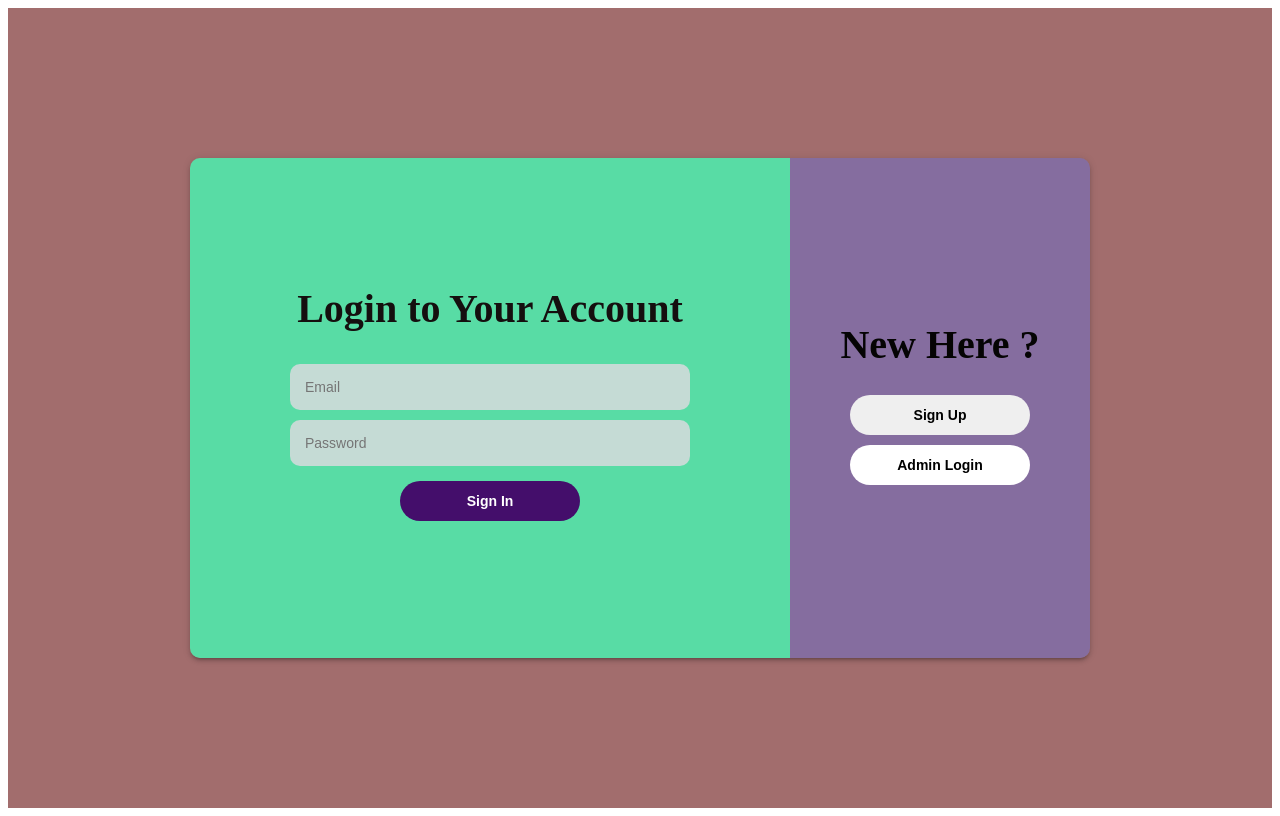
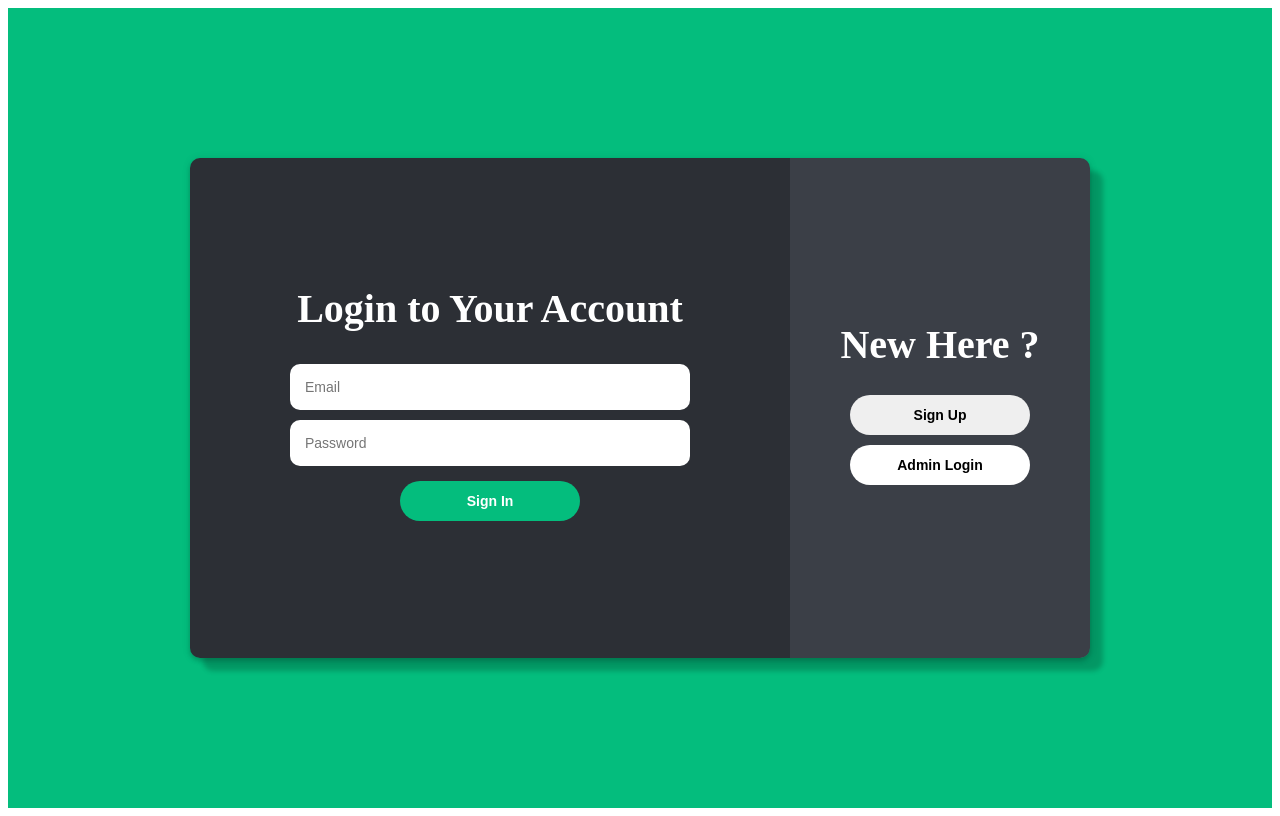
Before and after one commit to VivekKumar432/SRM-Batch-2, a React (Vite) app in the folder frontend/: page /login in a window 1280 px wide. Built offline with nearby package versions, Linux system fonts and the light colour scheme.

Commit message:
changed the UI of app

```diff
--- a/frontend/src/assets/CSS/loginPage.css
+++ b/frontend/src/assets/CSS/loginPage.css
@@ -1,7 +1,7 @@
 .login_container {
 	width: 100%;
 	min-height: 100vh;
-	background-color: #a26d6d;
+	background-color: #04bd7d;
 	display: flex;
 	align-items: center;
 	justify-content: center;
@@ -12,8 +12,7 @@
 	height: 500px;
 	display: flex;
 	border-radius: 10px;
-	box-shadow: 0px 3px 3px -2px rgb(0 0 0 / 20%),
-		0px 3px 4px 0px rgb(0 0 0 / 14%), 0px 1px 8px 0px rgb(0 0 0 / 12%);
+	box-shadow: 13px 13px 5px 0px rgb(0 0 0 / 20%), 0px 3px 4px 0px rgb(0 0 0 / 14%), 0px 1px 8px 0px rgb(0 0 0 / 12%);
 }
 
 .left {
@@ -22,10 +21,13 @@
 	flex-direction: column;
 	align-items: center;
 	justify-content: center;
-	background-color: rgb(88, 220, 165);
+	color: white;
+	background-color: #2c2f35;
 	border-top-left-radius: 10px;
 	border-bottom-left-radius: 10px;
+
 }
+
 
 .form_container {
 	display: flex;
@@ -44,7 +46,7 @@
 	width: 370px;
 	padding: 15px;
 	border-radius: 10px;
-	background-color: #c5dbd5;
+	background-color: white;
 	margin: 5px 0;
 	font-size: 14px;
 }
@@ -66,14 +68,14 @@
 	flex-direction: column;
 	align-items: center;
 	justify-content: center;
-	background-color: #856d9f;
+	background-color: #3b3f47;
 	border-top-right-radius: 10px;
 	border-bottom-right-radius: 10px;
 }
 
 .right h1 {
 	margin-top: 0;
-	color: rgb(5, 4, 4);
+	color: white;
 	font-size: 40px;
 	align-self: center;
 }
@@ -120,8 +122,12 @@
 	background-color: #e0a800;
 }
 
+.left .form_container h1{
+	color: white;
+}
+
 .green_btn {
-	background-color: #440e6b;
+	background-color: #04bd7d;
 	color: white;
 	margin: 10px;
 }
--- a/frontend/src/assets/CSS/registerPage.css
+++ b/frontend/src/assets/CSS/registerPage.css
@@ -1,7 +1,7 @@
 .signup_container {
     width: 100%;
     min-height: 100vh;
-    background-color: #70bfab;
+    background-color: #04bd7d;
     display: flex;
     align-items: center;
     justify-content: center;
@@ -12,8 +12,7 @@
     height: 500px;
     display: flex;
     border-radius: 10px;
-    box-shadow: 0px 3px 3px -2px rgb(0 0 0 / 20%),
-        0px 3px 4px 0px rgb(0 0 0 / 14%), 0px 1px 8px 0px rgb(0 0 0 / 12%);
+    box-shadow: 13px 13px 5px 0px rgb(0 0 0 / 20%), 0px 3px 4px 0px rgb(0 0 0 / 14%), 0px 1px 8px 0px rgb(0 0 0 / 12%);
 }
 
 .left {
@@ -22,14 +21,14 @@
     flex-direction: column;
     align-items: center;
     justify-content: center;
-    background-color: #85729a;
+    background-color: #2c2f35;
     border-top-left-radius: 10px;
     border-bottom-left-radius: 10px;
 }
 
 .left h1 {
     margin-top: 0;
-    color: rgb(21, 15, 15);
+    color: white;
     font-size: 35px;
     align-self: center;
 }
@@ -44,6 +43,9 @@
     border-top-right-radius: 10px;
     border-bottom-right-radius: 10px;
 }
+.right h1{
+    color:white;
+}
 
 .form_container {
     display: flex;
@@ -52,6 +54,7 @@
 }
 
 .form_container h1 {
+    color: white;
     font-size: 40px;
     margin-top: 0;
 }
@@ -62,7 +65,7 @@
     width: 370px;
     padding: 15px;
     border-radius: 10px;
-    background-color: #edf5f3;
+    background-color: white;
     margin: 5px 0;
     font-size: 14px;
 }
@@ -120,7 +123,8 @@
     border: none;
     outline: none;
     padding: 12px 0;
-    background-color: #8763b1;
+    background-color: #04bd7d;
+    color: white;
     border-radius: 20px;
     width: 180px;
     font-weight: bold;
--- a/frontend/src/components/Admin/style.module.css
+++ b/frontend/src/components/Admin/style.module.css
@@ -1,7 +1,7 @@
 .login_container {
 	width: 100%;
 	min-height: 100vh;
-	background-color: #22a49d;
+	background-color: #04bd7d;
 	display: flex;
 	align-items: center;
 	justify-content: center;
@@ -12,8 +12,7 @@
 	height: 500px;
 	display: flex;
 	border-radius: 10px;
-	box-shadow: 0px 3px 3px -2px rgb(0 0 0 / 20%),
-		0px 3px 4px 0px rgb(0 0 0 / 14%), 0px 1px 8px 0px rgb(0 0 0 / 12%);
+	box-shadow: 13px 13px 5px 0px rgb(0 0 0 / 20%), 0px 3px 4px 0px rgb(0 0 0 / 14%), 0px 1px 8px 0px rgb(0 0 0 / 12%);
 }
 
 .left {
@@ -22,7 +21,7 @@
 	flex-direction: column;
 	align-items: center;
 	justify-content: center;
-	background-color: rgb(176, 137, 137);
+	background-color: #2c2f35;
 	border-top-left-radius: 10px;
 	border-bottom-left-radius: 10px;
 }
@@ -34,6 +33,7 @@
 }
 
 .form_container h1 {
+	color:white;
 	font-size: 40px;
 	margin-top: 0;
 }
@@ -66,14 +66,14 @@
 	flex-direction: column;
 	align-items: center;
 	justify-content: center;
-	background-color: #605b66;
+	background-color: #3b3f47;
 	border-top-right-radius: 10px;
 	border-bottom-right-radius: 10px;
 }
 
 .right h1 {
 	margin-top: 0;
-	color: rgb(22, 18, 18);
+	color: white;
 	font-size: 40px;
 	align-self: center;
 }
@@ -105,7 +105,7 @@
 	font-weight: bold;
 	font-size: 14px;
 	cursor: pointer;
-	background-color: #754995;
+	background-color: #04bd7d;
 	color: white;
 	margin: 10px;
 }
@@ -123,8 +123,8 @@
 	font-weight: bold;
 	font-size: 14px;
 	cursor: pointer;
-	background-color: #b96d6d;
-	color: rgb(0, 0, 0);
+	background-color: #04bd7d;
+	color: white;
 	margin: 10px;
 }
 
--- a/frontend/src/components/Admin/styles.module.css
+++ b/frontend/src/components/Admin/styles.module.css
@@ -1,7 +1,7 @@
 .signup_container {
     width: 100%;
     min-height: 100vh;
-    background-color: #a95c5c;
+    background-color: #04bd7d;
     display: flex;
     align-items: center;
     justify-content: center;
@@ -12,8 +12,7 @@
     height: 500px;
     display: flex;
     border-radius: 10px;
-    box-shadow: 0px 3px 3px -2px rgb(0 0 0 / 20%),
-        0px 3px 4px 0px rgb(0 0 0 / 14%), 0px 1px 8px 0px rgb(0 0 0 / 12%);
+    box-shadow: 13px 13px 5px 0px rgb(0 0 0 / 20%), 0px 3px 4px 0px rgb(0 0 0 / 14%), 0px 1px 8px 0px rgb(0 0 0 / 12%);
 }
 
 .left {
@@ -22,7 +21,7 @@
     flex-direction: column;
     align-items: center;
     justify-content: center;
-    background-color: #7320cc;
+    background-color: #2c2f35;
     border-top-left-radius: 10px;
     border-bottom-left-radius: 10px;
 }
@@ -40,7 +39,7 @@
     flex-direction: column;
     align-items: center;
     justify-content: center;
-    background-color: rgb(201, 132, 163);
+    background-color: #3b3f47;
     border-top-right-radius: 10px;
     border-bottom-right-radius: 10px;
 }
@@ -52,6 +51,7 @@
 }
 
 .form_container h1 {
+    color:white;
     font-size: 40px;
     margin-top: 0;
 }
@@ -62,7 +62,7 @@
     width: 370px;
     padding: 15px;
     border-radius: 10px;
-    background-color: #edf5f3;
+    background-color: white;
     margin: 5px 0;
     font-size: 14px;
 }
@@ -98,7 +98,8 @@
     border: none;
     outline: none;
     padding: 12px 0;
-    background-color: #8763b1;
+    background-color: #04bd7d;
+    color: white;
     border-radius: 20px;
     width: 180px;
     font-weight: bold;
@@ -107,7 +108,7 @@
 }
 
 .purple_btn {
-    background-color: #8763b1;
+    background-color: #04bd7d;
     color: white;
     margin: 10px;
 }
@@ -120,7 +121,8 @@
     border: none;
     outline: none;
     padding: 12px 0;
-    background-color: #8763b1;
+    background-color: #04bd7d;
+    color:white;
     border-radius: 20px;
     width: 180px;
     font-weight: bold;
```
